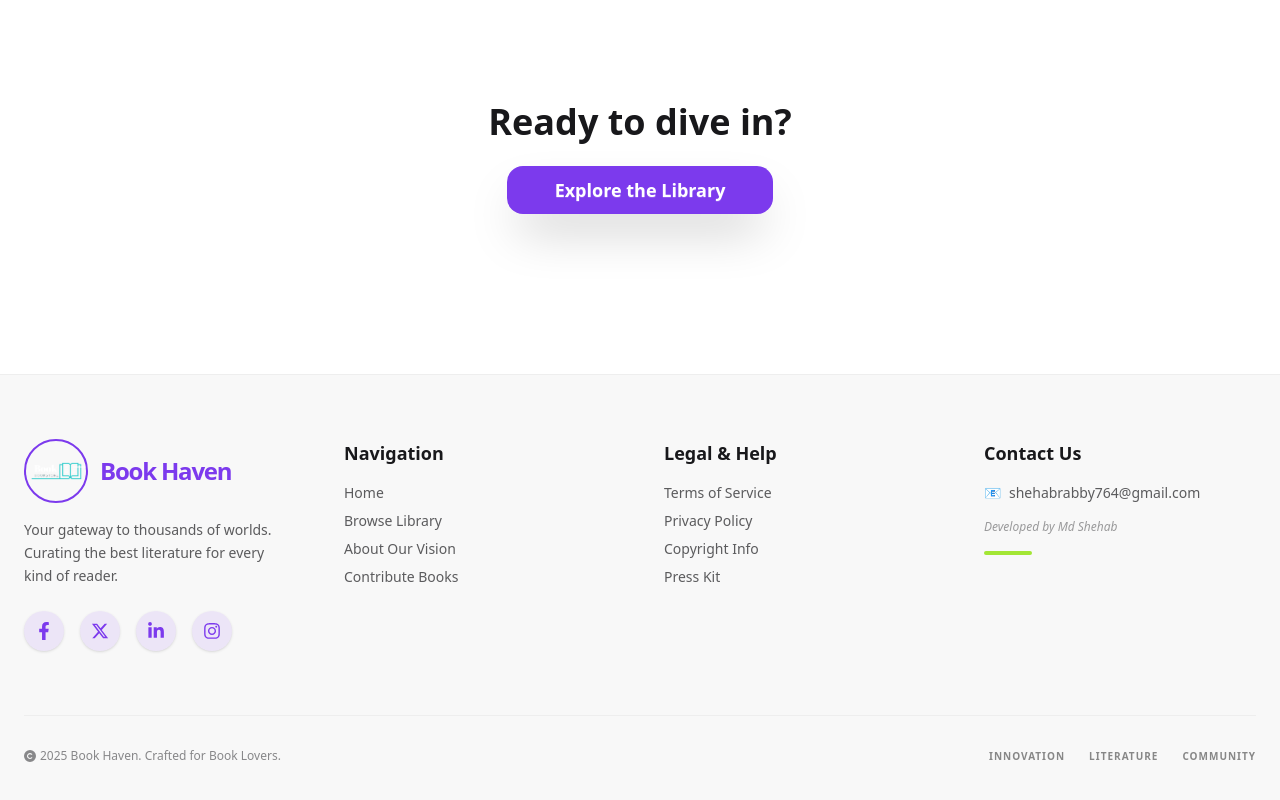
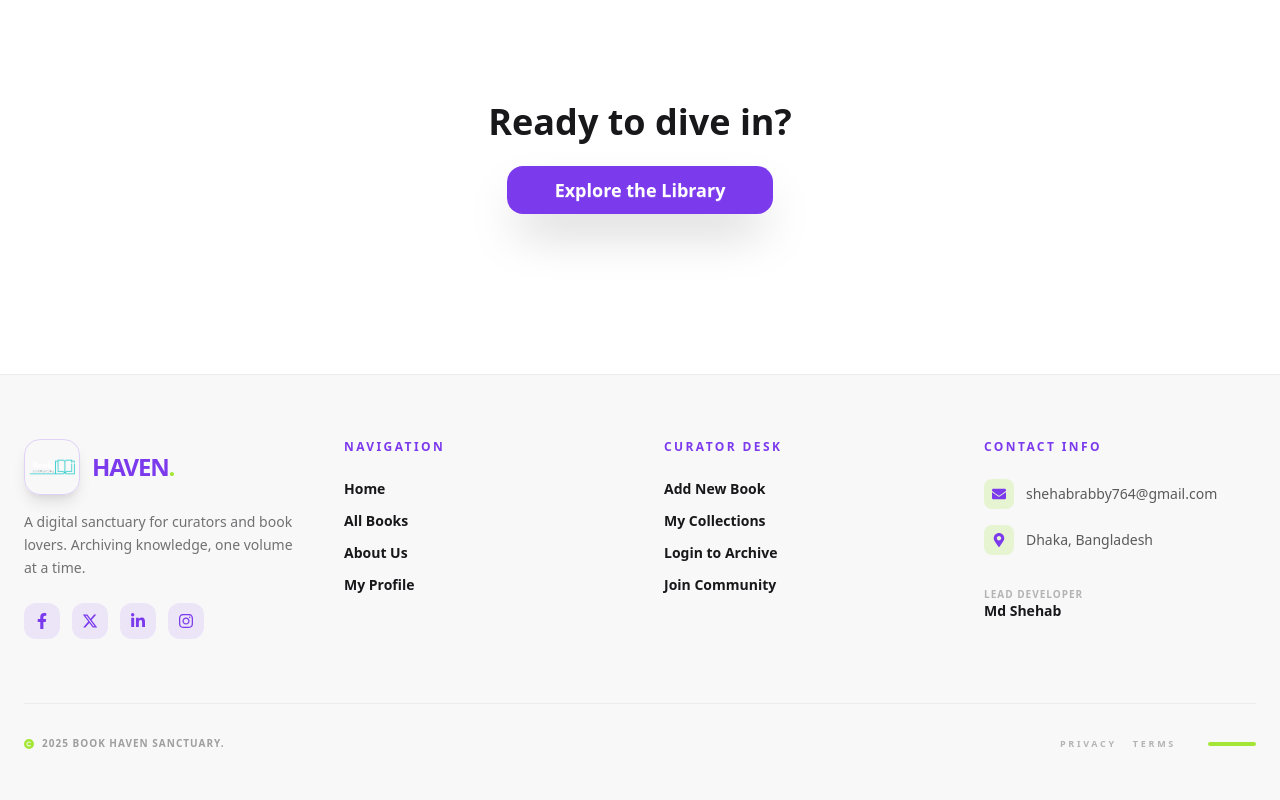
Before and after one commit to shehabRabby/My_Library_Client, a React (Vite) app: page /about-us in a window 1280 px wide. Shown: the part 2574-3374 px from the top of the page. Built offline with nearby package versions, Linux system fonts and the light colour scheme; no server answers.

Commit message:
clickable link added

```diff
--- a/src/Components/Footer.jsx
+++ b/src/Components/Footer.jsx
@@ -4,78 +4,113 @@ import {
   FaFacebookF,
   FaLinkedinIn,
   FaInstagram,
+  FaMapMarkerAlt,
+  FaEnvelope,
 } from "react-icons/fa";
 import { FaXTwitter, FaCopyright } from "react-icons/fa6";
 import { Link } from "react-router";
 
 const Footer = () => {
   return (
-    <footer className="bg-base-200 border-t border-base-300 transition-colors duration-300">
+    <footer className="bg-base-200 border-t border-base-content/5 transition-colors duration-300">
       <div className="max-w-7xl mx-auto px-6 py-16">
         <div className="grid grid-cols-1 md:grid-cols-2 lg:grid-cols-4 gap-12 text-center md:text-left">
 
           {/* Column 1: Brand Identity */}
           <div className="flex flex-col items-center md:items-start space-y-4">
             <Link to="/" className="flex items-center gap-3 group">
-              <img src={logo} alt="Book Haven" className="w-16 h-16 rounded-full border-2 border-brand-primary group-hover:rotate-12 transition-transform duration-300" />
-              <h2 className="text-2xl font-black text-brand-primary tracking-tighter">Book Haven</h2>
+              <img
+                src={logo}
+                alt="Book Haven"
+                className="w-14 h-14 rounded-2xl border border-brand-primary/20 group-hover:rotate-6 transition-transform duration-300 shadow-lg"
+              />
+              <h2 className="text-2xl font-black text-brand-primary tracking-tighter">
+                HAVEN<span className="text-brand-secondary">.</span>
+              </h2>
             </Link>
-            <p className="text-base-content/70 text-sm leading-relaxed max-w-xs">
-              Your gateway to thousands of worlds. Curating the best literature for every kind of reader.
+            <p className="text-base-content/60 text-sm leading-relaxed max-w-xs">
+              A digital sanctuary for curators and book lovers. Archiving knowledge, one volume at a time.
             </p>
-            <div className="flex gap-4 pt-2">
-              {[FaFacebookF, FaXTwitter, FaLinkedinIn, FaInstagram].map((Icon, idx) => (
-                <a key={idx} href="#" className="w-10 h-10 rounded-full bg-brand-primary/10 flex items-center justify-center text-brand-primary hover:bg-brand-primary hover:text-white transition-all duration-300 active:scale-90 shadow-sm">
-                  <Icon size={18} />
+            <div className="flex gap-3 pt-2">
+              {[
+                { Icon: FaFacebookF, link: "https://facebook.com" },
+                { Icon: FaXTwitter, link: "https://twitter.com" },
+                { Icon: FaLinkedinIn, link: "https://linkedin.com" },
+                { Icon: FaInstagram, link: "https://instagram.com" }
+              ].map((social, idx) => (
+                <a
+                  key={idx}
+                  href={social.link}
+                  target="_blank"
+                  rel="noreferrer"
+                  className="w-9 h-9 rounded-xl bg-brand-primary/10 flex items-center justify-center text-brand-primary hover:bg-brand-primary hover:text-white transition-all duration-300 active:scale-90"
+                >
+                  <social.Icon size={16} />
                 </a>
               ))}
             </div>
           </div>
 
-          {/* Column 2: Quick Links */}
-          <div className="space-y-4">
-            <h4 className="text-lg font-bold text-base-content">Navigation</h4>
-            <nav className="flex flex-col space-y-2 text-base-content/70 text-sm">
+          {/* Column 2: Quick Links - Updated with Router Paths */}
+          <div className="space-y-6">
+            <h4 className="text-xs font-black uppercase tracking-[0.2em] text-brand-primary">Navigation</h4>
+            <nav className="flex flex-col space-y-3 text-sm font-bold">
               <Link to="/" className="hover:text-brand-primary transition-colors">Home</Link>
-              <Link to="/all-book" className="hover:text-brand-primary transition-colors">Browse Library</Link>
-              <Link to="/about-us" className="hover:text-brand-primary transition-colors">About Our Vision</Link>
-              <Link to="/add-books" className="hover:text-brand-primary transition-colors">Contribute Books</Link>
+              <Link to="/all-book" className="hover:text-brand-primary transition-colors">All Books</Link>
+              <Link to="/about-us" className="hover:text-brand-primary transition-colors">About Us</Link>
+              <Link to="/my-profile" className="hover:text-brand-primary transition-colors">My Profile</Link>
             </nav>
           </div>
 
-          {/* Column 3: Support */}
-          <div className="space-y-4">
-            <h4 className="text-lg font-bold text-base-content">Legal & Help</h4>
-            <nav className="flex flex-col space-y-2 text-base-content/70 text-sm">
-              <a href="#" className="hover:text-brand-primary transition-colors">Terms of Service</a>
-              <a href="#" className="hover:text-brand-primary transition-colors">Privacy Policy</a>
-              <a href="#" className="hover:text-brand-primary transition-colors">Copyright Info</a>
-              <a href="#" className="hover:text-brand-primary transition-colors">Press Kit</a>
+          {/* Column 3: Curator Actions - Updated with Router Paths */}
+          <div className="space-y-6">
+            <h4 className="text-xs font-black uppercase tracking-[0.2em] text-brand-primary">Curator Desk</h4>
+            <nav className="flex flex-col space-y-3 text-sm font-bold">
+              <Link to="/add-books" className="hover:text-brand-primary transition-colors">Add New Book</Link>
+              <Link to="/my-books" className="hover:text-brand-primary transition-colors">My Collections</Link>
+              <Link to="/sign-in" className="hover:text-brand-primary transition-colors">Login to Archive</Link>
+              <Link to="/sign-up" className="hover:text-brand-primary transition-colors">Join Community</Link>
             </nav>
           </div>
 
-          {/* Column 4: Newsletter/Contact */}
-          <div className="space-y-4">
-            <h4 className="text-lg font-bold text-base-content">Contact Us</h4>
-            <div className="space-y-2 text-sm text-base-content/70">
-              <p className="flex items-center justify-center md:justify-start gap-2">
-                <span className="text-brand-primary">📧</span> shehabrabby764@gmail.com
-              </p>
-              <p className="text-xs italic mt-4 opacity-60 font-medium">Developed by Md Shehab</p>
+          {/* Column 4: Contact Info */}
+          <div className="space-y-6">
+            <h4 className="text-xs font-black uppercase tracking-[0.2em] text-brand-primary">Contact Info</h4>
+            <div className="space-y-4 text-sm font-medium">
+              <div className="flex items-center justify-center md:justify-start gap-3">
+                <div className="p-2 bg-brand-secondary/20 text-brand-primary rounded-lg">
+                  <FaEnvelope />
+                </div>
+                <span className="opacity-70">shehabrabby764@gmail.com</span>
+              </div>
+              <div className="flex items-center justify-center md:justify-start gap-3">
+                <div className="p-2 bg-brand-secondary/20 text-brand-primary rounded-lg">
+                  <FaMapMarkerAlt />
+                </div>
+                <span className="opacity-70">Dhaka, Bangladesh</span>
+              </div>
+              <div className="pt-4">
+                <p className="text-[10px] font-black uppercase tracking-widest opacity-30">Lead Developer</p>
+                <p className="text-sm font-bold">Md Shehab</p>
+              </div>
             </div>
-            {/* Minimalist divider for mobile visibility */}
-            <div className="h-1 w-12 bg-brand-secondary rounded-full mx-auto md:mx-0"></div>
           </div>
+
         </div>
 
-        <div className="mt-16 pt-8 border-t border-base-300 flex flex-col sm:flex-row justify-between items-center gap-4">
-          <p className="text-base-content/50 text-xs flex items-center gap-1">
-            <FaCopyright /> {new Date().getFullYear()} Book Haven. Crafted for Book Lovers.
+        {/* Bottom Bar */}
+        <div className="mt-16 pt-8 border-t border-base-content/5 flex flex-col sm:flex-row justify-between items-center gap-6">
+          <p className="text-base-content/40 text-[10px] font-black uppercase tracking-widest flex items-center gap-2">
+            <FaCopyright className="text-brand-secondary" /> {new Date().getFullYear()} Book Haven Sanctuary.
           </p>
-          <div className="flex gap-6 grayscale opacity-50 hover:grayscale-0 hover:opacity-100 transition-all text-[10px] font-bold uppercase tracking-widest text-base-content">
-             <span>Innovation</span>
-             <span>Literature</span>
-             <span>Community</span>
+
+          <div className="flex gap-8 items-center">
+            <div className="flex gap-4 text-[9px] font-black uppercase tracking-[0.3em] opacity-30">
+               <span className="hover:text-brand-primary transition-colors cursor-default">Privacy</span>
+               <span className="hover:text-brand-primary transition-colors cursor-default">Terms</span>
+            </div>
+            {/* Minimalist Visual Brand Hint */}
+            <div className="h-1 w-12 bg-brand-secondary rounded-full"></div>
           </div>
         </div>
       </div>
```
